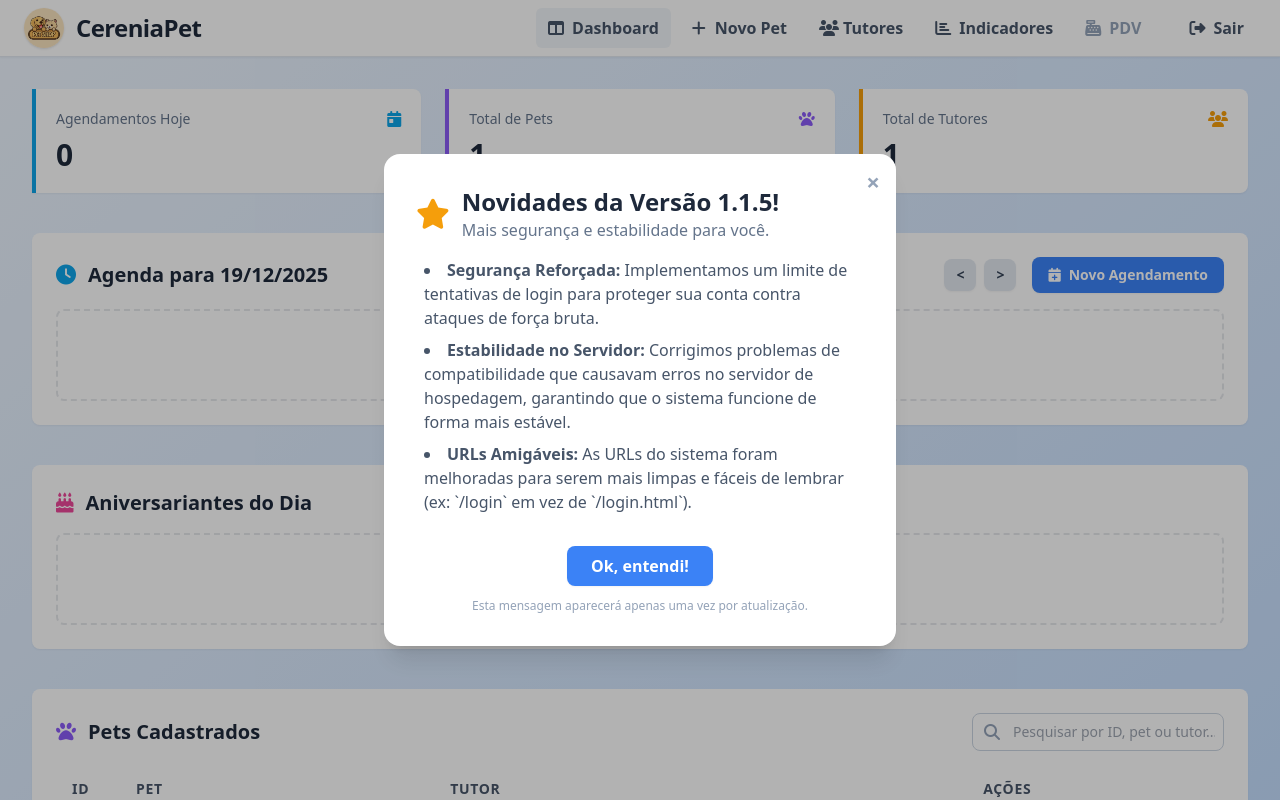
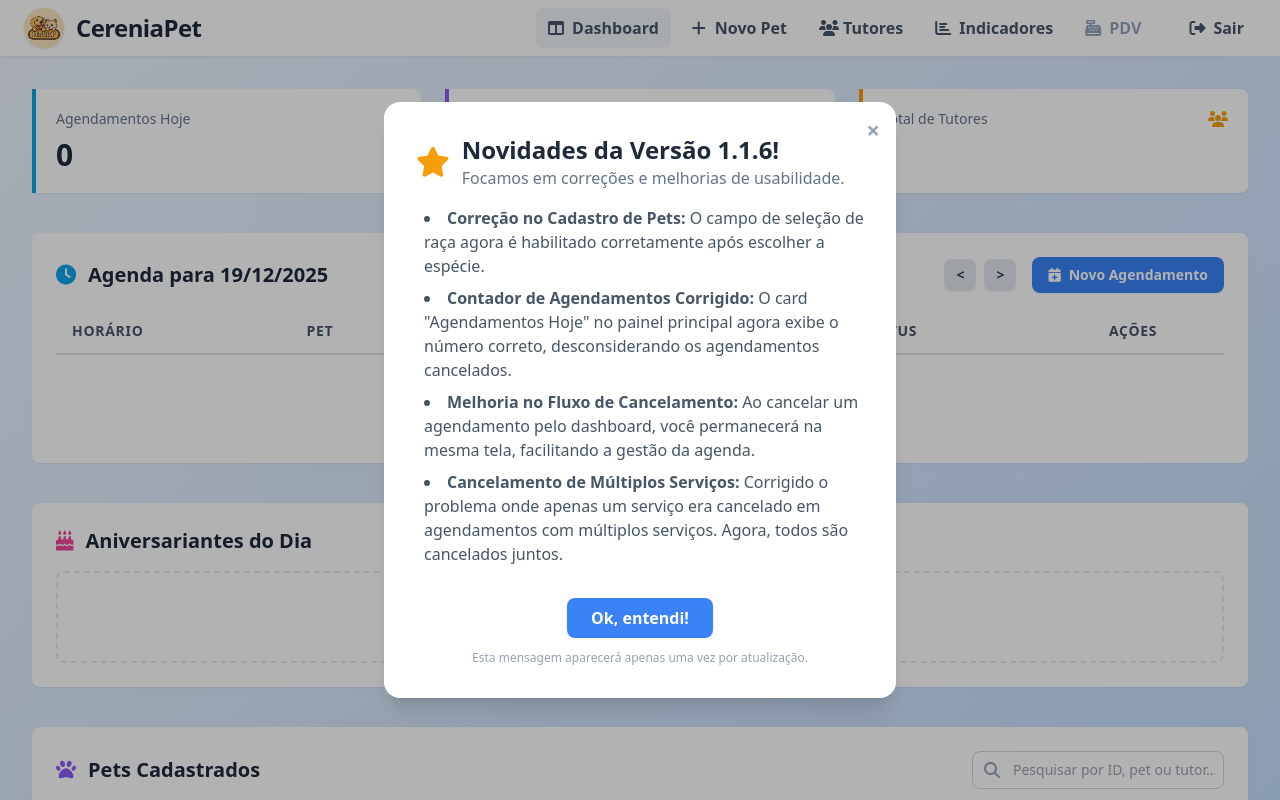
Before and after one commit to VicenteNeto21/hvtpetshop, a PHP site: page /dashboard.php in a window 1280 px wide. Run offline with PHP 8.4, Linux system fonts and the light colour scheme; the visitor is signed in with stand-in values (Sample User, id 1); tables that the repository leaves empty or names only in its code hold one stand-in row (values such as "Sample post"); some libraries are stand-ins or nearby versions.

Commit message:
Update: Atualização de dados no branch de desenvolvimento do sistema

```diff
--- a/config/config.php
+++ b/config/config.php
@@ -12,10 +12,10 @@
  * IMPORTANTE: Substitua os valores abaixo pelas suas credenciais reais do banco de dados
  * fornecidas no painel de controle da sua hospedagem.
  */
-$host     = "sql308.infinityfree.com"; // Ex: sql101.epizy.com
-$dbname   = "if0_39359166_hvt_petshop_oficial"; // Ex: epiz_12345678_hvtpetshop
-$username = "if0_39359166"; // Ex: epiz_12345678
-$password = "K3JCBE3vB4XX"; // A senha que você definiu
+$host     = "localhost"; // Ex: sql101.epizy.com
+$dbname   = "testehvt"; // Ex: epiz_12345678_hvtpetshop
+$username = "root"; // Ex: epiz_12345678
+$password = ""; // A senha que você definiu
 
 $pdo = null; // Inicializa a variável para verificação posterior
 try {
--- a/dashboard.php
+++ b/dashboard.php
@@ -8,21 +8,14 @@
     exit();
 }
 // Controle do aviso de funcionalidades por versão
-$versao_atual_aviso = '1.1.5';
+$versao_atual_aviso = '1.1.6';
 
 // Garante que a versão vista esteja na sessão, buscando do DB se necessário
 if (isset($_SESSION['usuario_id']) && !isset($_SESSION['aviso_visto_versao'])) {
-    // Protege contra $pdo nulo ou não inicializado (evita erro "Expected type 'object'. Found 'null'.")
-    if (!isset($pdo) || !($pdo instanceof PDO)) {
-        error_log('Database connection ($pdo) is not initialized or not an instance of PDO.');
-        // Define um valor padrão para evitar warnings posteriores; pode ser null ou string vazia
-        $_SESSION['aviso_visto_versao'] = null;
-    } else {
-        $stmt = $pdo->prepare("SELECT versao_aviso_visto FROM usuarios WHERE id = ?"); // @phpstan-ignore-line
+    $stmt = $pdo->prepare("SELECT versao_aviso_visto FROM usuarios WHERE id = ?");
     $stmt->execute([$_SESSION['usuario_id']]);
     $versao_vista_db = $stmt->fetchColumn();
     $_SESSION['aviso_visto_versao'] = $versao_vista_db;
-    }
 }
 
 $mostrarAviso = (!isset($_SESSION['aviso_visto_versao']) || $_SESSION['aviso_visto_versao'] !== $versao_atual_aviso);
@@ -41,14 +34,6 @@
 // Altere a ordenação para mostrar os últimos pets cadastrados primeiro
 $query .= " ORDER BY pets.id DESC";
 
-/** @var PDO $pdo */
-if (!isset($pdo) || !($pdo instanceof PDO)) {
-    error_log('Database connection ($pdo) is not initialized or not an instance of PDO.');
-    http_response_code(500);
-    echo 'Erro: conexão com o banco de dados não estabelecida.';
-    exit;
-}
-
 $stmt = $pdo->prepare($query);
 if ($search) {
     $stmt->bindValue(':search', "%$search%");
@@ -63,7 +48,7 @@
 $totalTutores = $pdo->query("SELECT COUNT(*) FROM tutores")->fetchColumn();
 
 // Contagem de agendamentos para o dia de hoje
-$totalAgendamentosHoje = $pdo->query("SELECT COUNT(DISTINCT pet_id, data_hora) FROM agendamentos WHERE DATE(data_hora) = CURDATE()")->fetchColumn();
+$totalAgendamentosHoje = $pdo->query("SELECT COUNT(DISTINCT pet_id, data_hora) FROM agendamentos WHERE DATE(data_hora) = CURDATE() AND status != 'Cancelado'")->fetchColumn();
 
 // Consulta agendamentos para uma data específica (padrão: hoje)
 $dataSelecionada = isset($_GET['data']) ? $_GET['data'] : date('Y-m-d');
@@ -145,14 +130,15 @@
                 <div class="flex items-center gap-3 mb-2">
                     <i class="fa-solid fa-star text-amber-500 text-3xl"></i>
                     <div class="flex-1">
-                        <h2 class="text-2xl font-bold text-slate-800">Novidades da Versão 1.1.5!</h2>
-                        <p class="text-slate-500">Mais segurança e estabilidade para você.</p>
+                    <h2 class="text-2xl font-bold text-slate-800">Novidades da Versão 1.1.6!</h2>
+                    <p class="text-slate-500">Focamos em correções e melhorias de usabilidade.</p>
                     </div>
                 </div>
                 <ul class="space-y-2 text-slate-600 list-disc list-inside pl-2">
-                    <li><strong>Segurança Reforçada:</strong> Implementamos um limite de tentativas de login para proteger sua conta contra ataques de força bruta.</li>
-                    <li><strong>Estabilidade no Servidor:</strong> Corrigimos problemas de compatibilidade que causavam erros no servidor de hospedagem, garantindo que o sistema funcione de forma mais estável.</li>
-                    <li><strong>URLs Amigáveis:</strong> As URLs do sistema foram melhoradas para serem mais limpas e fáceis de lembrar (ex: `/login` em vez de `/login.html`).</li>
+                <li><strong>Correção no Cadastro de Pets:</strong> O campo de seleção de raça agora é habilitado corretamente após escolher a espécie.</li>
+                <li><strong>Contador de Agendamentos Corrigido:</strong> O card "Agendamentos Hoje" no painel principal agora exibe o número correto, desconsiderando os agendamentos cancelados.</li>
+                <li><strong>Melhoria no Fluxo de Cancelamento:</strong> Ao cancelar um agendamento pelo dashboard, você permanecerá na mesma tela, facilitando a gestão da agenda.</li>
+                <li><strong>Cancelamento de Múltiplos Serviços:</strong> Corrigido o problema onde apenas um serviço era cancelado em agendamentos com múltiplos serviços. Agora, todos são cancelados juntos.</li>
                 </ul>
                 <div class="flex flex-col items-center mt-6">
                     <button onclick="fecharAvisoNovidades()" class="bg-blue-500 hover:bg-blue-600 text-white font-semibold py-2 px-6 rounded-lg shadow-sm transition">Ok, entendi!</button>
@@ -197,35 +183,28 @@
             <!-- Agendamentos do dia -->
             <div class="bg-white p-6 rounded-lg shadow-sm animate-fade-in">
                 <div class="flex flex-col md:flex-row justify-between items-start md:items-center mb-4 gap-4">
-                    <h2 class="text-xl font-bold text-slate-800 flex items-center gap-3">
+                    <h2 id="agenda-titulo" class="text-xl font-bold text-slate-800 flex items-center gap-3">
                         <i class="fa fa-clock text-sky-500"></i> Agenda para <?= date('d/m/Y', strtotime($dataSelecionada)) ?>
                     </h2>
                     <div class="flex items-center gap-2 ml-auto">
                         <?php
-                            $dataAnterior = date('Y-m-d', strtotime($dataSelecionada . ' -1 day'));
-                            $dataSeguinte = date('Y-m-d', strtotime($dataSelecionada . ' +1 day'));
                             $isToday = ($dataSelecionada == date('Y-m-d'));
                         ?>
-                        <a href="?data=<?= $dataAnterior ?>" class="bg-slate-200 hover:bg-slate-300 text-slate-700 px-3 py-1.5 rounded-lg font-semibold shadow-sm transition text-sm">
+                        <button id="btn-data-anterior" data-date="<?= date('Y-m-d', strtotime($dataSelecionada . ' -1 day')) ?>" class="bg-slate-200 hover:bg-slate-300 text-slate-700 px-3 py-1.5 rounded-lg font-semibold shadow-sm transition text-sm">
                             &lt;
-                        </a>
-                        <?php if (!$isToday): ?>
-                            <a href="dashboard.php" class="bg-slate-200 hover:bg-slate-300 text-slate-700 px-3 py-1.5 rounded-lg font-semibold shadow-sm transition text-sm">
+                        </button>
+                        <button id="btn-data-hoje" data-date="<?= date('Y-m-d') ?>" class="bg-slate-200 hover:bg-slate-300 text-slate-700 px-3 py-1.5 rounded-lg font-semibold shadow-sm transition text-sm <?= $isToday ? 'hidden' : '' ?>">
                             Hoje
-                            </a>
-                        <?php endif; ?>
-                        <a href="?data=<?= $dataSeguinte ?>" class="bg-slate-200 hover:bg-slate-300 text-slate-700 px-3 py-1.5 rounded-lg font-semibold shadow-sm transition text-sm">
+                        </button>
+                        <button id="btn-data-seguinte" data-date="<?= date('Y-m-d', strtotime($dataSelecionada . ' +1 day')) ?>" class="bg-slate-200 hover:bg-slate-300 text-slate-700 px-3 py-1.5 rounded-lg font-semibold shadow-sm transition text-sm">
                             &gt;
-                        </a>
+                        </button>
                         <a href="pets/agendamentos/agendar_servico.php" class="bg-blue-500 hover:bg-blue-600 text-white px-4 py-2 rounded-lg font-semibold shadow-sm transition flex items-center gap-2 text-sm whitespace-nowrap ml-2">
                             <i class="fa fa-calendar-plus"></i> Novo Agendamento
                         </a>
                     </div>
                 </div>
-                <?php if (empty($agendamentosHoje)): ?>
-                    <div class="text-slate-500 text-center py-8 border-2 border-dashed rounded-lg">Nenhum agendamento pendente para hoje.</div>
-                <?php else: ?>
-                    <div class="overflow-x-auto">
+                <div id="agenda-container" class="overflow-x-auto">
                     <table class="min-w-full text-sm">
                         <thead class="border-b-2 border-slate-200">
                             <tr>
@@ -237,7 +216,10 @@
                                 <th class="px-4 py-3 text-center font-semibold text-slate-600 uppercase tracking-wider">Ações</th>
                             </tr>
                         </thead>
-                            <tbody class="divide-y divide-slate-100">
+                        <tbody id="agenda-tbody" class="divide-y divide-slate-100">
+                            <?php if (empty($agendamentosHoje)): ?>
+                                <tr><td colspan="6" class="text-slate-500 text-center py-8 border-t-2 border-dashed">Nenhum agendamento para esta data.</td></tr>
+                            <?php else: ?>
                                 <?php foreach ($agendamentosHoje as $ag): ?>
                                 <tr class="hover:bg-slate-50">
                                     <td class="px-4 py-4 font-medium text-slate-800 whitespace-nowrap"><?= htmlspecialchars($ag['horario']) ?></td>
@@ -253,7 +235,7 @@
                                             <?= $ag['status'] == 'Pendente' ? 'bg-yellow-100 text-yellow-800' :
                                                ($ag['status'] == 'Em Atendimento' ? 'bg-blue-100 text-blue-800' :
                                                    ($ag['status'] == 'Finalizado' ? 'bg-green-100 text-green-800' :
-                                                   ($ag['status'] == 'Cancelado' ? 'bg-red-100 text-red-800' : 'bg-slate-100 text-slate-800'))); ?>">
+                                                   'bg-red-100 text-red-800')); ?>">
                                             <?= htmlspecialchars($ag['status']) ?>
                                         </span>
                                     </td>
@@ -261,8 +243,8 @@
                                         <div class="flex items-center justify-center gap-3">
                                             <?php if ($ag['status'] == 'Pendente'): ?>
                                                 <button onclick="updateAgendamentoStatus(<?= $ag['agendamento_id'] ?>, 'Em Atendimento')" class="w-8 h-8 flex items-center justify-center rounded-full text-green-600 hover:bg-green-100 hover:text-green-800 transition" title="Iniciar Atendimento"><i class="fas fa-play-circle fa-lg"></i></button>
-                                                    <a href="./pets/agendamentos/reiditar_agendamento.php?id=<?= $ag['agendamento_id'] ?>" class="w-8 h-8 flex items-center justify-center rounded-full text-blue-600 hover:bg-blue-100 hover:text-blue-800 transition" title="Editar Agendamento"><i class="fas fa-pencil-alt"></i></a>
-                                                    <a href="javascript:void(0);" onclick="openConfirmationModal('Cancelar Agendamento', 'Tem certeza que deseja cancelar este agendamento?', 'pets/agendamentos/cancelar_agendamento_action.php?id=<?= $ag['agendamento_id'] ?>&pet_id=<?= $ag['pet_id'] ?>')" class="w-8 h-8 flex items-center justify-center rounded-full text-red-600 hover:bg-red-100 hover:text-red-800 transition" title="Cancelar"><i class="fas fa-times-circle fa-lg"></i></a>
+                                                <a href="./pets/agendamentos/reiditar_agendamento.php?id=<?= $ag['agendamento_id'] ?>&data=<?= $dataSelecionada ?>" class="w-8 h-8 flex items-center justify-center rounded-full text-blue-600 hover:bg-blue-100 hover:text-blue-800 transition" title="Editar Agendamento"><i class="fas fa-pencil-alt"></i></a>
+                                                <a href="javascript:void(0);" onclick="openConfirmationModal('Cancelar Agendamento', 'Tem certeza que deseja cancelar este agendamento?', 'pets/agendamentos/cancelar_agendamento_action.php?id=<?= $ag['agendamento_id'] ?>&data=<?= $dataSelecionada ?>')" class="w-8 h-8 flex items-center justify-center rounded-full text-red-600 hover:bg-red-100 hover:text-red-800 transition" title="Cancelar"><i class="fas fa-times-circle fa-lg"></i></a>
                                             <?php elseif ($ag['status'] == 'Em Atendimento'): ?>
                                                 <a href="./pets/agendamentos/ficha_atendimento.php?id=<?= $ag['agendamento_id'] ?>" class="w-8 h-8 flex items-center justify-center rounded-full text-amber-600 hover:bg-amber-100 hover:text-amber-800 transition" title="Preencher Ficha"><i class="fas fa-file-alt fa-lg"></i></a>
                                             <?php elseif ($ag['status'] == 'Finalizado'): ?>
@@ -274,10 +256,10 @@
                                     </td>
                                 </tr>
                                 <?php endforeach; ?>
+                            <?php endif; ?>
                         </tbody>
                     </table>
                 </div>
-                <?php endif; ?>
             </div>
 
             <!-- Aniversariantes do Dia -->
@@ -416,6 +398,59 @@
                 });
             };
         });
+
+        // --- Lógica para carregar agenda dinamicamente ---
+        document.addEventListener('DOMContentLoaded', function() {
+            const agendaTbody = document.getElementById('agenda-tbody');
+            const agendaTitulo = document.getElementById('agenda-titulo');
+            const btnAnterior = document.getElementById('btn-data-anterior');
+            const btnSeguinte = document.getElementById('btn-data-seguinte');
+            const btnHoje = document.getElementById('btn-data-hoje');
+
+            function carregarAgenda(data) {
+                // Mostra um estado de carregamento
+                agendaTbody.innerHTML = '<tr><td colspan="6" class="p-4 text-center text-slate-500"><i class="fas fa-spinner fa-spin mr-2"></i>Carregando agenda...</td></tr>';
+
+                fetch(`utils/buscar_agenda.php?data=${data}`)
+                    .then(response => response.json())
+                    .then(dados => {
+                        // Atualiza o conteúdo da tabela e o título
+                        const tbody = document.getElementById('agenda-tbody');
+                        tbody.innerHTML = dados.tableContent;
+                        agendaTitulo.innerHTML = `<i class="fa fa-clock text-sky-500"></i> ${dados.novoTitulo}`;
+
+                        // Atualiza a URL no navegador sem recarregar
+                        history.pushState({data: data}, dados.novoTitulo, `?data=${data}`);
+
+                        // Atualiza os botões de navegação
+                        const dataObj = new Date(data + 'T12:00:00'); // Adiciona hora para evitar problemas de fuso
+                        const anterior = new Date(dataObj.setDate(dataObj.getDate() - 1)).toISOString().split('T')[0];
+                        const seguinte = new Date(dataObj.setDate(dataObj.getDate() + 2)).toISOString().split('T')[0]; // +2 porque já subtraímos 1
+
+                        btnAnterior.dataset.date = anterior;
+                        btnSeguinte.dataset.date = seguinte;
+
+                        // Controla a visibilidade do botão "Hoje"
+                        const hoje = new Date().toISOString().split('T')[0];
+                        if (data === hoje) {
+                            btnHoje.classList.add('hidden');
+                        } else {
+                            btnHoje.classList.remove('hidden');
+                        }
+                    })
+                    .catch(error => {
+                        console.error('Erro ao buscar agenda:', error);
+                        document.getElementById('agenda-tbody').innerHTML = '<tr><td colspan="6" class="p-4 text-center text-red-500">Erro ao carregar a agenda.</td></tr>';
+                    });
+            }
+
+            btnAnterior.addEventListener('click', () => carregarAgenda(btnAnterior.dataset.date));
+            btnSeguinte.addEventListener('click', () => carregarAgenda(btnSeguinte.dataset.date));
+            // O botão "Hoje" agora sempre existe, então podemos adicionar o listener diretamente
+            if (btnHoje) {
+                btnHoje.addEventListener('click', () => carregarAgenda(btnHoje.dataset.date));
+            }
+        });
     </script>
 </body>
 </html>
```
Also changed, not shown: tutores/buscar_tutores.php (+33 -16 lines), tutores/listar_tutores.php (+4 -4 lines), utils/buscar_agenda.php (added, +81 -0 lines), 1 other file. Lines whose indentation alone changed are shown as unchanged.
